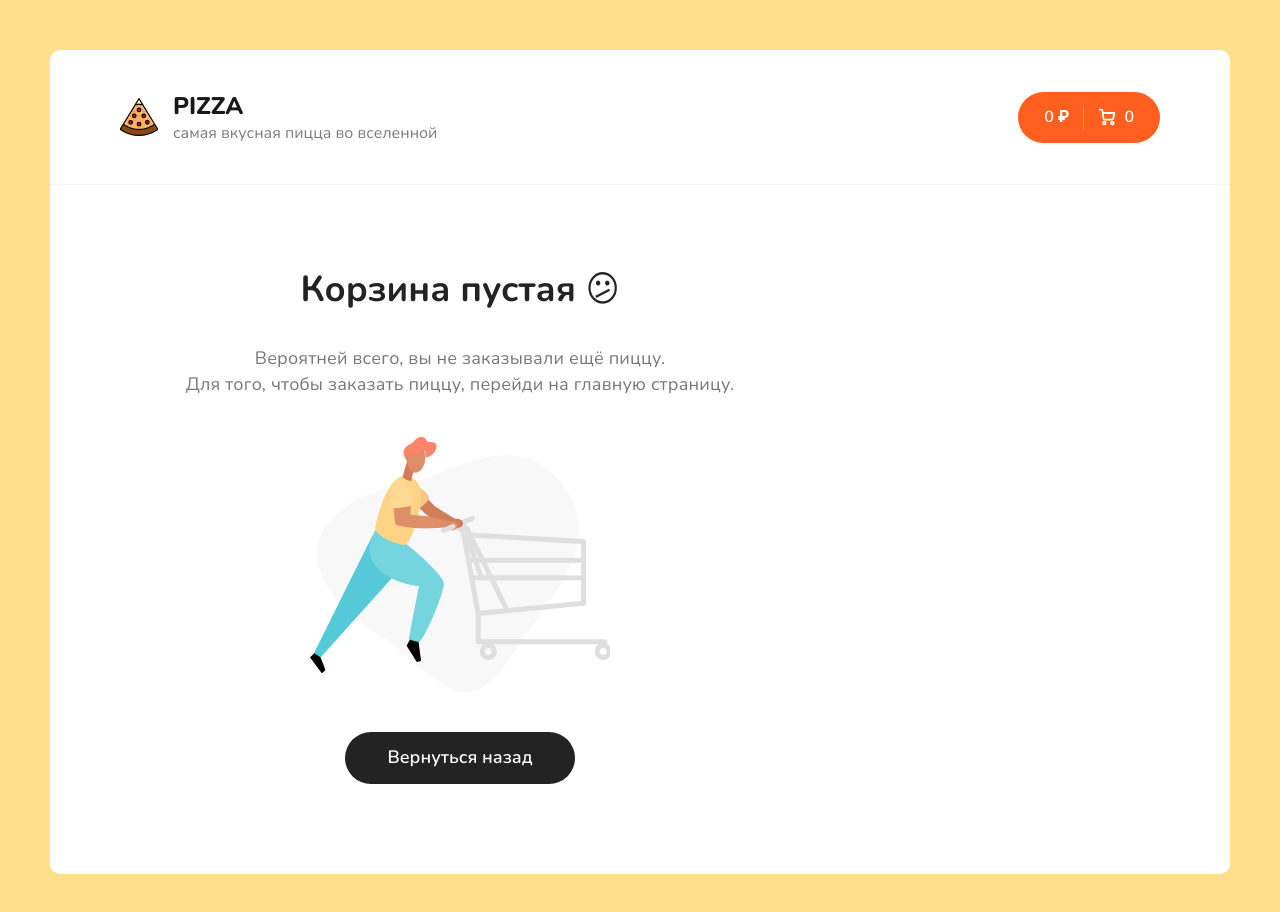
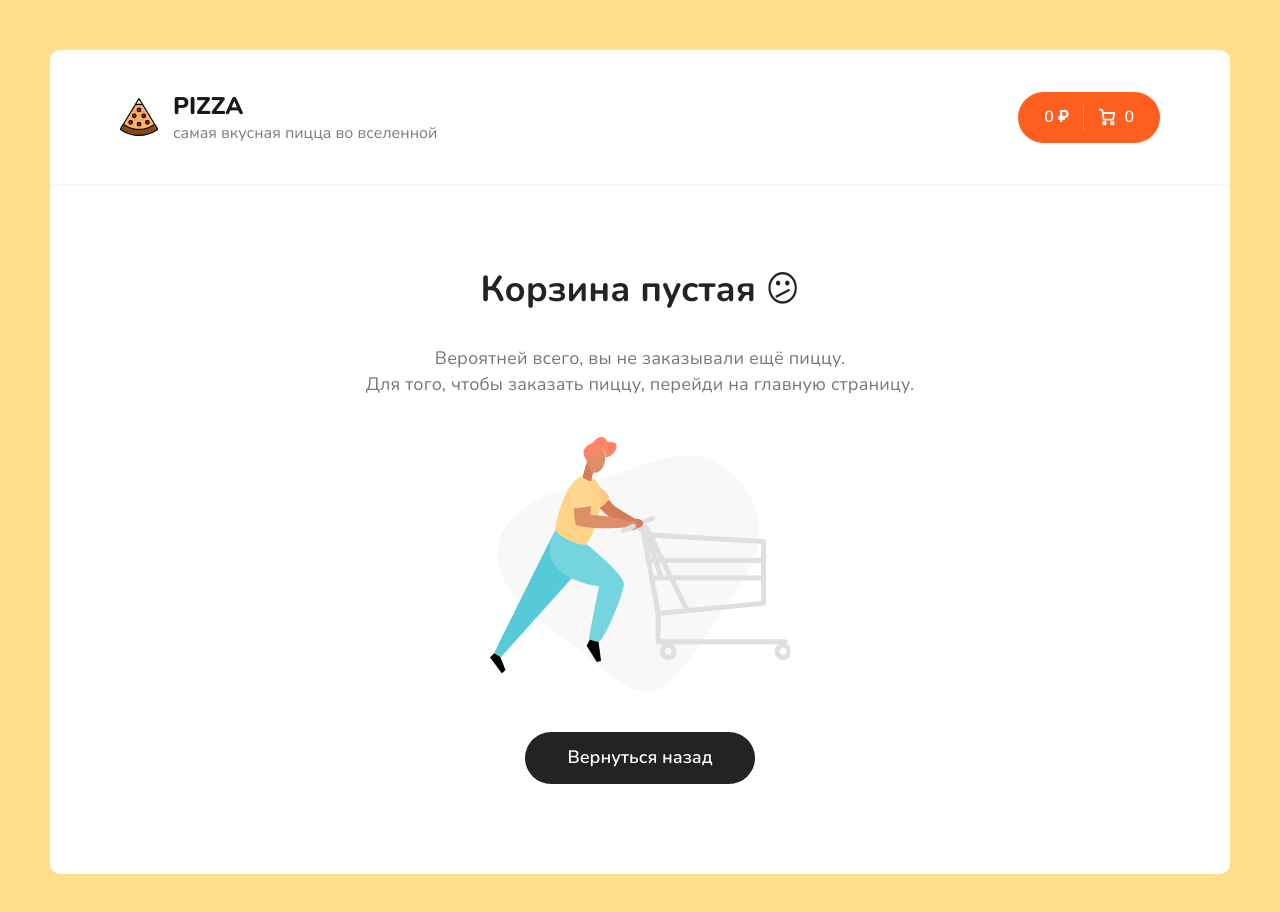
Before and after one commit to katenka-katrusya/react-pizza, a React (Vite) app: page /cart in a window 1280 px wide. Shown: the top 912 px of the page. Built offline with nearby package versions, Linux system fonts and the light colour scheme.

Commit message:
отредактирован контейнер

```diff
--- a/src/assets/scss/app.scss
+++ b/src/assets/scss/app.scss
@@ -84,7 +84,10 @@ body {
   }
 
   &--cart {
-    max-width: 820px;
+    //max-width: 820px;
+    display: flex;
+    flex-direction: column;
+    align-items: center;
     padding: 50px;
 
     @media (max-width: 650px) {
@@ -98,6 +101,8 @@ body {
 }
 
 .cart {
+  width: 80%;
+
   &__top {
     display: flex;
     justify-content: space-between;
```
